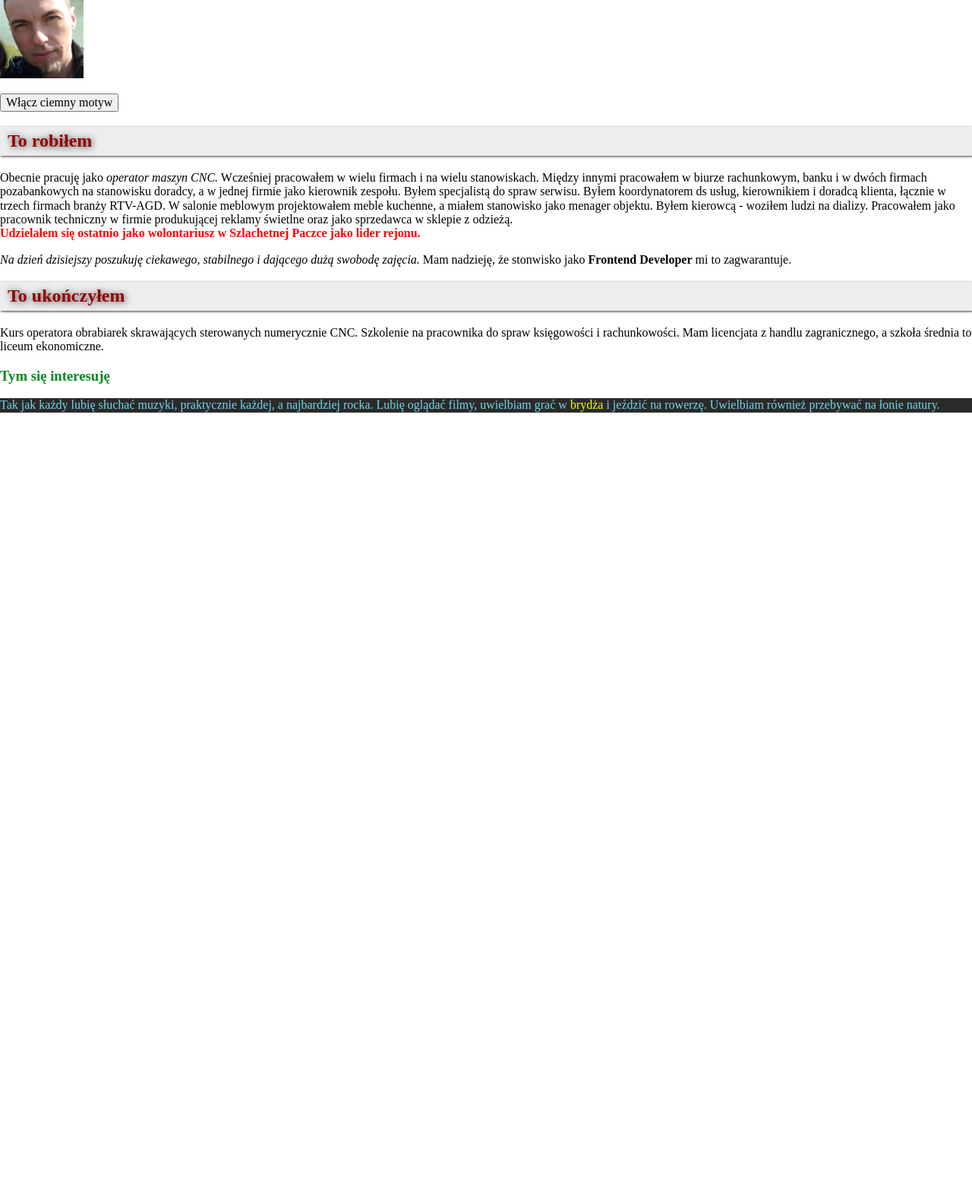
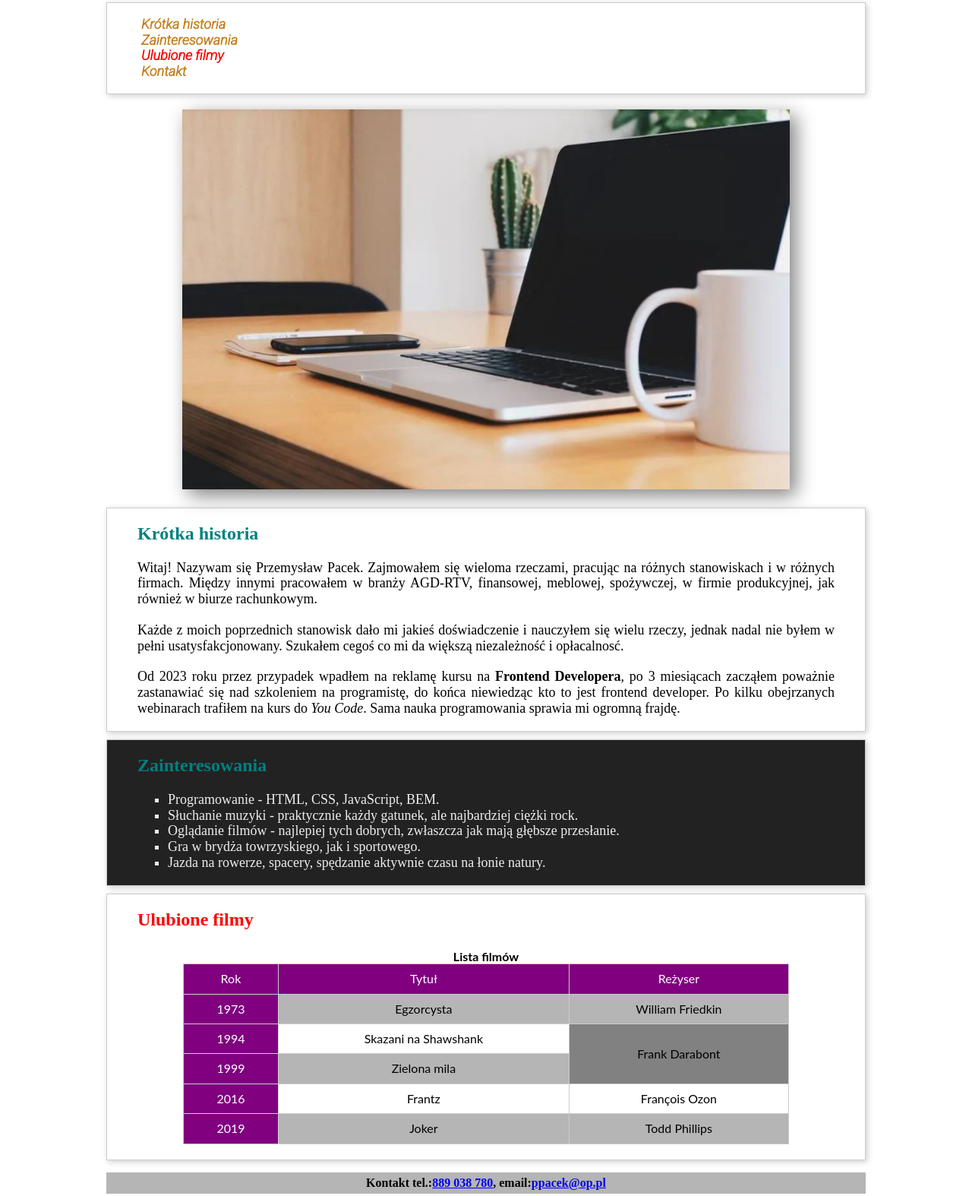
Before and after one commit to przemyslaw-pacek/homepage, a plain HTML site: page index.html in a window 1280 px wide. Shown: the part 127-1701 px from the top of the page at 76% size. Before the commit the page ends 800 px from the top, so only its background shows below. Drawn offline with nearby package versions, Linux system fonts and the light colour scheme.

Commit message:
changed content and styles

```diff
--- /dev/null
+++ b/css/navigation.css
@@ -0,0 +1,24 @@
+.navigation {
+    margin: 10px 0;
+    border: 1px solid #ccc;
+    box-shadow: 2px 2px 8px #ccc;
+}
+
+.navigation__list {
+    text-align: left;
+    font-family: "Roboto", sans-serif;
+    font-style: italic;
+    font-weight: 900;
+    font-size: 18px;
+    list-style: none;
+}
+
+.navigation__link {
+    text-decoration: none;
+    margin: 5px;
+    color: rgb(195, 127, 31);
+}
+
+.navigation__link--movies.navigation__link--movies {
+    color: red;
+}
--- /dev/null
+++ b/css/section.css
@@ -0,0 +1,31 @@
+.section {
+    margin: 10px 0;
+    border: 1px solid #ccc;
+    box-shadow: 2px 2px 8px #ccc;
+}
+
+.section__position {
+    text-align: left;
+    margin: 20px 40px 10px;
+}
+
+.section__description {
+    text-align: justify;
+    font-size: 18px;
+    margin: 20px 40px;
+    list-style-type: square;
+}
+
+.section__header {
+    color: teal;
+}
+
+.section--dark {
+    color: #eee;
+    background: #222;
+}
+
+.bright {
+    color: black;
+    background: white;
+}
--- a/css/style.css
+++ b/css/style.css
@@ -1,6 +1,31 @@
-.podtytul {
-    color: rgb(255, 111, 0);
-    background-color: rgba(0, 0, 0, 0.84)
+html {
+    box-sizing: border-box;
+}
+
+body {
+    max-width: 1000px;
+    text-align: center;
+    margin: auto;
+}
+
+*,
+::after ::before {
+    box-sizing: inherit;
+}
+
+.title {
+    box-shadow: 8px 8px 24px 0px #818181;
+    padding: 5px;
+}
+
+.change {
+    text-align: right;
+}
+
+.picture {
+    box-shadow: 8px 8px 24px 0px #818181;
+    width: 80%;
+    margin: 10px 0;
 }
 
 .dark {
@@ -8,27 +33,8 @@
     background: #222;
 }
 
-.naglowek {
-    color: rgb(148, 0, 0);
-    text-shadow: 1px 1px 10px #393939;
-    box-shadow: 1px 1px 3px 0px #323232;
-    padding: 5px 10px;
-    background-color: #ededed;
+.footer {
+    background-color: #b5b5b5;
+    line-height: 1.8;
+    font-weight: bold;
 }
-
-.fajnaSprawa {
-    color: red
-}
-
-.zakonczenie {
-    color: rgb(0, 138, 30)
-}
-
-.pudelko {
-    color: hsla(189, 90%, 72%, 0.925);
-    background-color: rgb(43, 42, 42)
-}
-
-.ciekawaGra {
-    color: rgb(246, 255, 0)
-}
--- /dev/null
+++ b/css/table.css
@@ -0,0 +1,42 @@
+.table {
+    font-family: "Lato", sans-serif;
+    border-collapse: collapse;
+    width: 80%;
+    margin: auto;
+}
+
+.table__cell {
+    border: 1px solid #ccc;
+    padding: 10px;
+}
+
+.table__cell--double {
+    background: #818181;
+}
+
+.table__cell--double:hover {
+    background: #b5b5b5;
+}
+
+.table__caption {
+    margin-top: 15px;
+}
+
+.table__header {
+    background: purple;
+    color: white;
+    font-weight: normal;
+}
+
+.table__row:nth-child(even) {
+    background: #b5b5b5;
+}
+
+.table__row:hover {
+    background: #818181;
+}
+
+.container {
+    margin: 0 0 20px;
+    overflow-x: auto;
+}
--- a/index.html
+++ b/index.html
@@ -12,52 +12,110 @@
         integrity="sha512-NhSC1YmyruXifcj/KFRWoC561YpHpc5Jtzgvbuzx5VozKpWvQ+4nXhPdFgmx8xqexRcpAglTj9sIBWINXa8x5w=="
         crossorigin="anonymous" referrerpolicy="no-referrer">
     <link href="css/style.css" rel="stylesheet">
+    <link href="css/navigation.css" rel="stylesheet">
+    <link href="css/section.css" rel="stylesheet">
+    <link href="css/table.css" rel="stylesheet">
     <script defer src="js/script.js"></script>
+    <link href="https://fonts.googleapis.com/css2?family=Roboto:ital,wght@0,400;0,700;1,300&display=swap"
+        rel="stylesheet">
 </head>
 
-<body>
-    <h1 class="podtytul">Przemysław Pacek</h1>
+<body class="body">
+    <header>
+        <h1 class="title">Przemysław Pacek Frontend Developer</h1>
+        <p class="change"><button class="button">Włącz <span class="themeName">ciemny</span> motyw</button></p>
+    </header>
+    <nav class="navigation">
+        <ul class="navigation__list">
+            <li><a class="navigation__link" href="#historia">Krótka historia</a></li>
+            <li><a class="navigation__link" href="#hobby">Zainteresowania</a></li>
+            <li><a class="navigation__link navigation__link--movies" href="#filmy">Ulubione filmy</a></li>
+            <li><a class="navigation__link" href="#kontakt">Kontakt</a></li>
+        </ul>
+    </nav>
+    <img class="picture" height="500" src="images/laptop.jpg" alt="Laptop">
+    <main>
+        <section class="section">
+            <h2 class="section__position section__header" id="historia">Krótka historia</h2>
+            <p class="section__description">Witaj! Nazywam się Przemysław Pacek. Zajmowałem się wieloma rzeczami,
+                pracując na
+                różnych
+                stanowiskach i w
+                różnych firmach.
+                Między innymi pracowałem w branży AGD-RTV, finansowej, meblowej, spożywczej, w firmie produkcyjnej, jak
+                również w biurze
+                rachunkowym.
 
-    <img class="zdjecie" height="150" src="images/PP.jpg" alt="Przemysław">
-    <p>
-        <button class="button">Włącz <span class="themeName">ciemny</span> motyw</button>
-    </p>
+            <p class="section__description">Każde z moich poprzednich stanowisk dało mi jakieś doświadczenie i nauczyłem
+                się
+                wielu
+                rzeczy, jednak nadal
+                nie byłem w pełni
+                usatysfakcjonowany. Szukałem cegoś co mi da większą niezależność i opłacalnosć.</p>
 
-    <h2 class="naglowek">To robiłem</h2>
-
-    <p>Obecnie pracuję jako <i>operator maszyn CNC.</i> Wcześniej pracowałem w wielu firmach i na wielu stanowiskach.
-        Między innymi pracowałem w biurze rachunkowym, banku i w dwóch firmach pozabankowych na stanowisku doradcy, a w
-        jednej firmie
-        jako kierownik zespołu. Byłem specjalistą do spraw serwisu. Byłem koordynatorem ds usług, kierownikiem i doradcą
-        klienta,
-        łącznie w trzech firmach branży RTV-AGD. W salonie meblowym projektowałem meble kuchenne, a miałem stanowisko
-        jako menager objektu.
-        Byłem kierowcą - woziłem ludzi na dializy. Pracowałem jako pracownik techniczny w firmie produkującej reklamy
-        świetlne oraz
-        jako sprzedawca w sklepie z odzieżą. <span class="fajnaSprawa"><br><b>Udzielałem się ostatnio jako wolontariusz
-                w
-                Szlachetnej Paczce jako lider rejonu.</b></span>
-    </p>
-
-    <p>
-        <em>Na dzień dzisiejszy poszukuję ciekawego, stabilnego i dającego dużą swobodę zajęcia.</em> Mam nadzieję, że
-        stonwisko jako <strong>Frontend
-            Developer</strong> mi to zagwarantuje.
-    </p>
-
-    <h2 class="naglowek">To ukończyłem</h2>
-
-    <p>Kurs operatora obrabiarek skrawających sterowanych numerycznie CNC. Szkolenie na pracownika do spraw księgowości
-        i rachunkowości. Mam licencjata z handlu zagranicznego, a szkoła średnia to liceum ekonomiczne.</p>
-
-    <h3 class="zakonczenie">Tym się interesuję</h3>
-
-    <div class="pudelko">
-        <p>Tak jak każdy lubię słuchać muzyki, praktycznie każdej, a najbardziej rocka. Lubię oglądać filmy,
-            uwielbiam grać w <span class="ciekawaGra">brydża</span> i jeździć na rowerzę. Uwielbiam
-            również przebywać na łonie natury.</p>
-    </div>
-
+            <p class="section__description">Od 2023 roku przez przypadek wpadłem na reklamę kursu na <b>Frontend
+                    Developera</b>,
+                po 3
+                miesiącach
+                zacząłem poważnie zastanawiać się nad szkoleniem na programistę, do końca niewiedząc kto to jest
+                frontend
+                developer.
+                Po kilku obejrzanych webinarach trafiłem na kurs do <em>You Code</em>. Sama nauka programowania sprawia
+                mi ogromną frajdę.</p>
+        </section>
+        <section class="section section--dark">
+            <h2 class="section__position section__header" id="hobby">Zainteresowania</h2>
+            <p class="section__description"></p>
+            <ul class="section__description">
+                <li>Programowanie - HTML, CSS, JavaScript, BEM.</li>
+                <li>Słuchanie muzyki - praktycznie każdy gatunek, ale najbardziej ciężki rock.</li>
+                <li>Oglądanie filmów - najlepiej tych dobrych, zwłaszcza jak mają głębsze przesłanie.</li>
+                <li>Gra w brydża towrzyskiego, jak i sportowego.</li>
+                <li>Jazda na rowerze, spacery, spędzanie aktywnie czasu na łonie natury.</li>
+            </ul>
+        </section>
+        <section class="section">
+            <h2 class="section__position navigation__link--movies" id="filmy">Ulubione filmy</h2>
+            <div class="container">
+                <table class="table">
+                    <caption class="table__caption"><b>Lista filmów</b></caption>
+                    <tr class="table__row">
+                        <th class="table__cell table__header" scope="col">Rok</th>
+                        <th class="table__cell table__header" scope="col">Tytuł</th>
+                        <th class="table__cell table__header" scope="col">Reżyser</th>
+                    </tr>
+                    <tr class="table__row">
+                        <th class="table__cell table__header" scope="row">1973</th>
+                        <td class="table__cell">Egzorcysta</td>
+                        <td class="table__cell">William Friedkin</td>
+                    </tr>
+                    <tr class="table__row">
+                        <th class="table__cell table__header" scope="row">1994</th>
+                        <td class="table__cell">Skazani na Shawshank</td>
+                        <td class="table__cell table__cell--double" rowspan="2">Frank Darabont</td>
+                    </tr>
+                    <tr class="table__row">
+                        <th class="table__cell table__header" scope="row">1999</th>
+                        <td class="table__cell">Zielona mila</td>
+                    </tr>
+                    <tr class="table__row">
+                        <th class="table__cell table__header" scope="row">2016</th>
+                        <td class="table__cell">Frantz</td>
+                        <td class="table__cell">François Ozon</td>
+                    </tr>
+                    <tr class="table__row">
+                        <th class="table__cell table__header" scope="row">2019</th>
+                        <td class="table__cell">Joker</td>
+                        <td class="table__cell">Todd Phillips</td>
+                    </tr>
+                </table>
+            </div>
+        </section>
+    </main>
+    <footer class="footer">
+        <p id="kontakt">Kontakt tel.:<a href="tel:889038780">889 038 780</a>, email:<a
+                href="malito:ppacek@op.pl">ppacek@op.pl</a></p>
+    </footer>
 </body>
 
 </html>
--- a/js/script.js
+++ b/js/script.js
@@ -8,8 +8,11 @@
     const toogleBackground = () => {
         const body = document.body;
         const themeName = document.querySelector(".themeName");
+        const sectionDark = document.querySelector(".section--dark");
 
         body.classList.toggle("dark");
+        sectionDark.classList.toggle("bright");
+
         themeName.innerText = body.classList.contains("dark") ? "jasny" : "ciemny";
     };
 
```
Also changed, not shown: images/PP.jpg (deleted), images/laptop.jpg (added), 1 other file.
